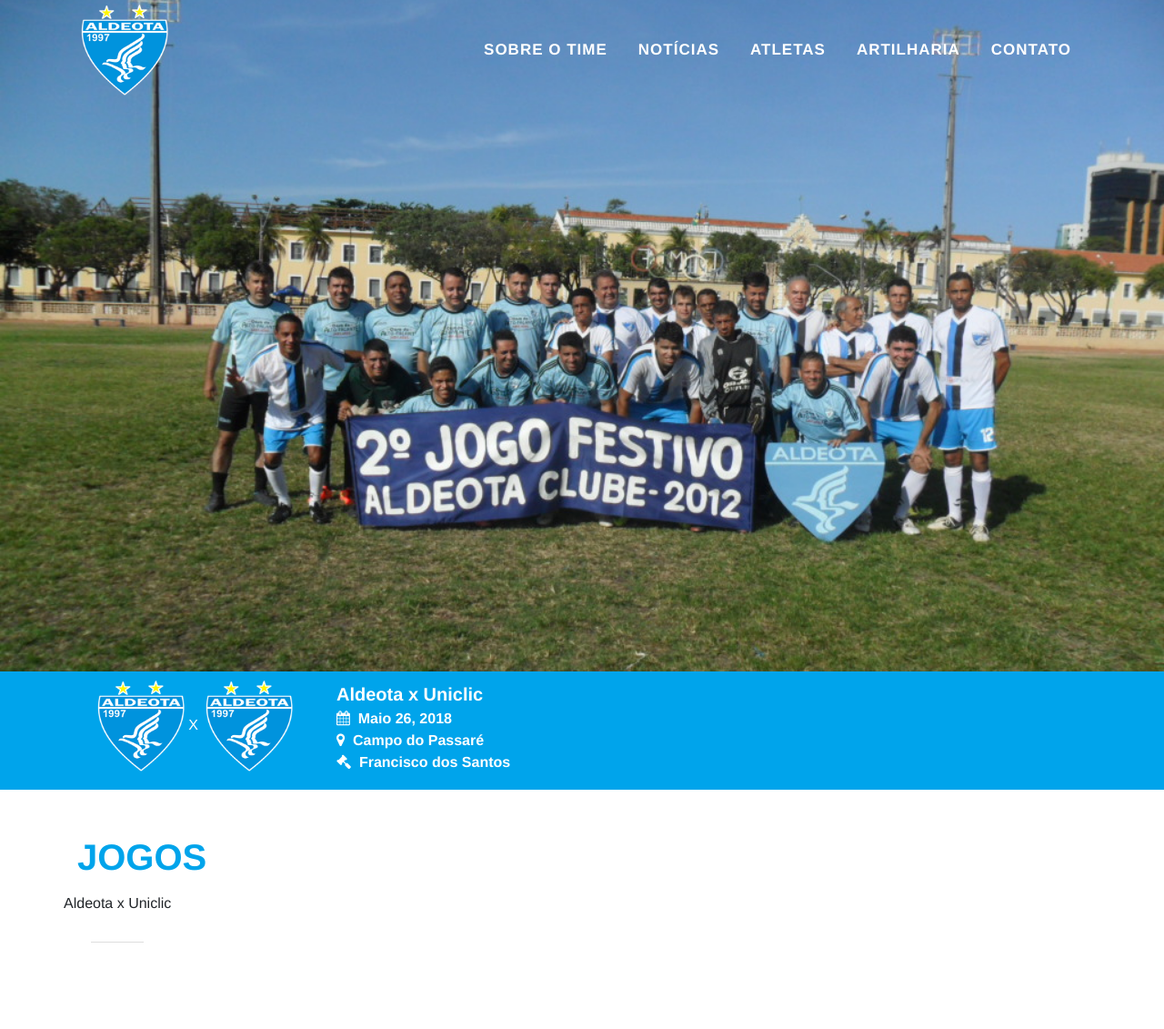
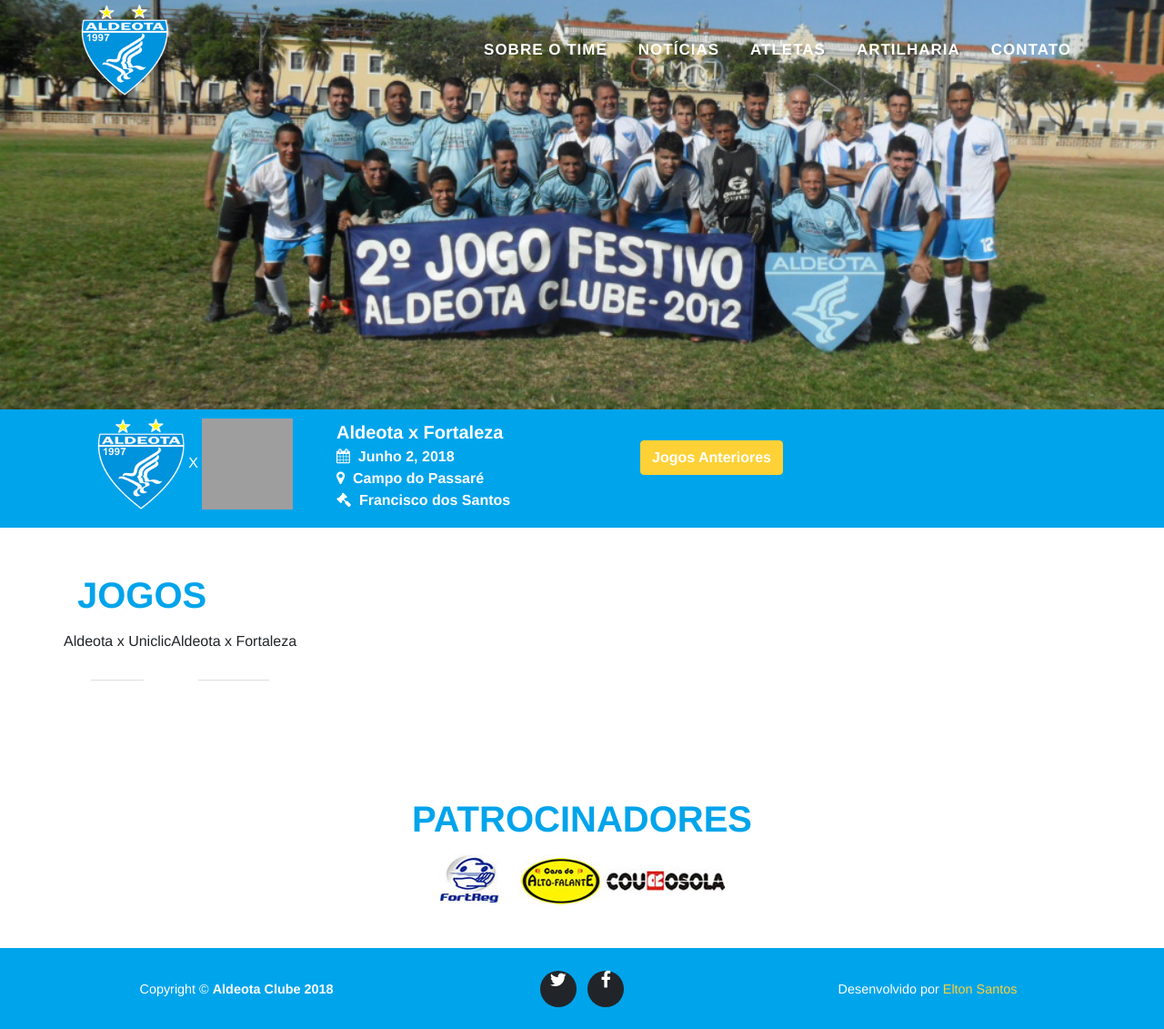
Before and after one commit to eltonsantos/aldeotaclube, a Django app: page /jogos/ in a window 1280 px wide. Shown: the top 1131 px of the page at 91% size. Run offline with Django 3.2, Linux system fonts and the light colour scheme; data comes from the database, SQL or seed files in the repository; both versions use the stored data as it was after the commit; some libraries are stand-ins or nearby versions; grey boxes are pictures that could not be loaded.

Commit message:
Very changes

```diff
--- a/aldeotaclube/views.py
+++ b/aldeotaclube/views.py
@@ -5,10 +5,10 @@ from jogos.models import Jogo
 from .forms import ContactForm
 
 def sobre(request):
-    jogos = Jogo.objects.all()[:1]
+    jogos = Jogo.objects.order_by('-data')[:1]
     return render(request, 'sobre.html', {'jogos' : jogos})
 
 def contato(request):
     form = ContactForm(request.POST)
-    jogos = Jogo.objects.all()[:1]
+    jogos = Jogo.objects.order_by('-data')[:1]
     return render(request, 'contato.html', {'form' : form, 'jogos' : jogos})
--- a/artilharia/views.py
+++ b/artilharia/views.py
@@ -2,5 +2,5 @@ from django.shortcuts import render, redirect
 from jogos.models import Jogo
 
 def artilharia(request):
-    jogos = Jogo.objects.all()[:1]
+    jogos = Jogo.objects.order_by('-data')[:1]
     return render(request, 'artilharia.html', {'jogos' : jogos})
--- a/assets/css/styles.css
+++ b/assets/css/styles.css
@@ -175,6 +175,7 @@ header.masthead {
   text-align: center;
   color: white;
   background-image: url("../images/3.jpg");
+  height: 450px;
   background-repeat: no-repeat;
   background-attachment: scroll;
   background-position: center center;
@@ -203,6 +204,11 @@ header.masthead .intro-text .intro-heading {
   line-height: 50px;
   margin-bottom: 25px;
   font-family: 'Montserrat', 'Helvetica Neue', Helvetica, Arial, sans-serif;
+}
+
+.partida {
+  text-align: center;
+  color: white;
 }
 
 @media (min-width: 768px) {
--- a/atletas/views.py
+++ b/atletas/views.py
@@ -5,5 +5,5 @@ from jogos.models import Jogo
 
 def atletas(request):
     atletas = Atleta.objects.all()
-    jogos = Jogo.objects.all()[:1]
+    jogos = Jogo.objects.order_by('-data')[:1]
     return render(request, 'atletas.html', {'atletas' : atletas, 'jogos' : jogos})
--- a/home/views.py
+++ b/home/views.py
@@ -2,5 +2,5 @@ from django.shortcuts import render, redirect
 from jogos.models import Jogo
 
 def home(request):
-    jogos = Jogo.objects.all()[:1]
+    jogos = Jogo.objects.order_by('-data')[:1]
     return render(request, 'home.html', {'jogos' : jogos})
--- a/jogos/templates/jogos.html
+++ b/jogos/templates/jogos.html
@@ -9,9 +9,9 @@
             <div class="col-lg-12">
                 <h2 class="section-heading text-uppercase">Jogos</h2>
             </div>
-            {% for jogo in jogos %}
+            {% for lista in lista_jogos %}
             <div class="info-noticia">
-                Aldeota x {{ jogo.adversario }}
+                Aldeota x {{ lista.adversario }}
                 <div class="clear-noticias"></div>
             </div>
             {% endfor %}
--- a/jogos/views.py
+++ b/jogos/views.py
@@ -2,5 +2,6 @@ from django.shortcuts import render, redirect
 from .models import Jogo
 
 def jogos(request):
-    jogos = Jogo.objects.all()[:1]
-    return render(request, 'jogos.html', {'jogos' : jogos})
+    jogos = Jogo.objects.order_by('-data')[:1]
+    lista_jogos = Jogo.objects.all()
+    return render(request, 'jogos.html', {'jogos' : jogos, 'lista_jogos' : lista_jogos})
--- a/noticias/views.py
+++ b/noticias/views.py
@@ -4,5 +4,5 @@ from jogos.models import Jogo
 
 def noticias(request):
     noticias = Noticia.objects.all()
-    jogos = Jogo.objects.all()[:1]
+    jogos = Jogo.objects.order_by('-data')[:1]
     return render(request, 'noticias.html', {'noticias' : noticias, 'jogos' : jogos})
--- a/templates/base.html
+++ b/templates/base.html
@@ -71,7 +71,7 @@
               <br /><br />
             </div>
           </div>
-
+      </header>
       <!-- Partida -->
       <div class="partida">
           <div class="container">
@@ -79,7 +79,7 @@
             <div class="row">
               <div class="col-md-3">
                   <img src="{% static 'images/logo-aldeota.png' %}" alt="" width="100px" height="100px"> X
-                      <img src="{% static 'images/logo-aldeota.png' %}" alt="" width="100px" height="100px">
+                  <img src="/media/{{ jogo.escudo_adversario }}" alt="" width="100px" height="100px">
               </div>
               <div class="col-md-3 jogo">
                 <span>
@@ -95,12 +95,16 @@
                   {{ jogo.arbitragem }}
                 </span>
               </div>
+              <div class="col-md-3">
+                  <br />
+                  <a href="{% url 'jogos' %}">
+                  <button type="button" class="btn btn-primary">Jogos Anteriores</button></a>
+              </div>
             </div>
             {% endfor %}
           </div>
       </div>
       <!-- Partida -->
-      </header>
 
 	  <!-- Notícias -->
 	  {% block main %}
```
Also changed, not shown: db.sqlite3, 1 other file. Lines whose indentation alone changed are shown as unchanged.
